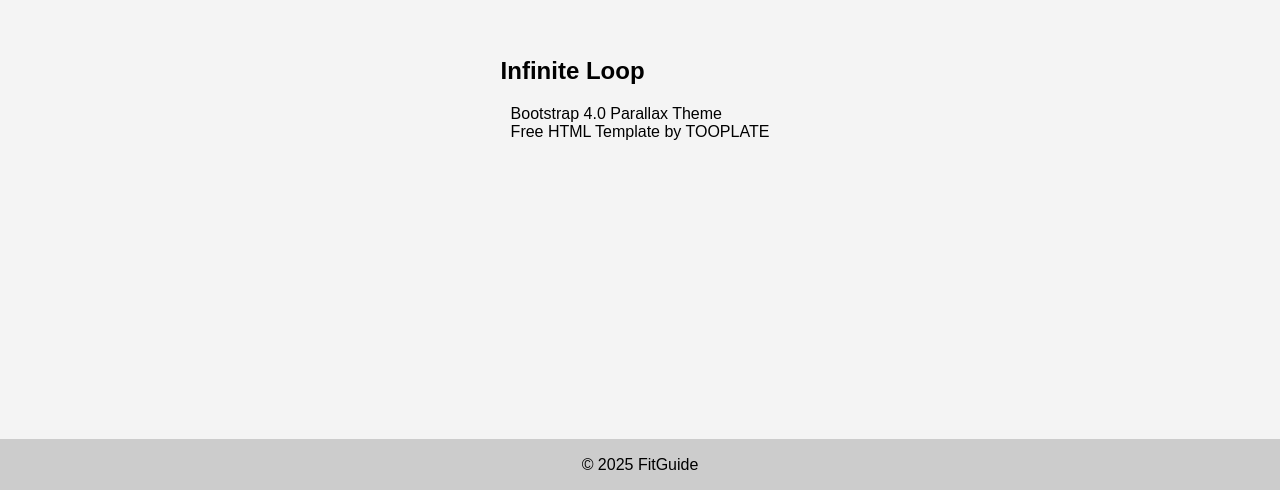
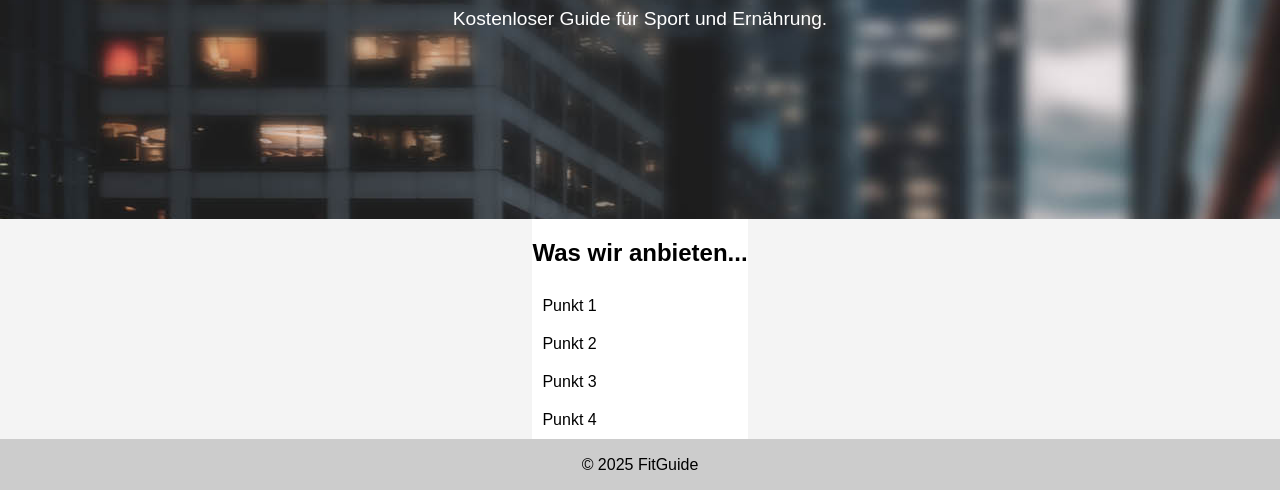
Before and after one commit to phil-ptz/webserver, a plain HTML site: page public/html/index.html in a window 1280 px wide. Shown: the part 310-800 px from the top of the page. Drawn offline with Linux system fonts and the light colour scheme.

Commit message:
index design

```diff
--- a/public/css/stylesheet.css
+++ b/public/css/stylesheet.css
@@ -203,3 +203,26 @@ iframe {
     border: none;
     border-radius: 8px;
 }
+
+/* index */
+
+#start-section {
+    background-image: url(/media/img/start.jpg);
+    background-color: #222;
+    width: 100%;
+    height: 100%;
+    display: flex;
+    text-align: center;
+    justify-content: center;
+    align-items: center;
+    color: white;
+    font-size: larger;
+}
+
+#info-section {
+    background-color: white;
+}
+
+#info-section div {
+    display: grid;
+}
--- a/public/html/index.html
+++ b/public/html/index.html
@@ -23,23 +23,25 @@
       </nav>
     </header>
 
-    <main id="index-main">
-      <section id="infinite" class="text-white tm-font-big tm-parallax">
-        <div class="text-center tm-hero-text-container">
-          <div class="tm-hero-text-container-inner">
-              <h2 class="tm-hero-title">Infinite Loop</h2>
-              <p class="tm-hero-subtitle">
-                Bootstrap 4.0 Parallax Theme
-                <br>Free HTML Template by TOOPLATE
+    <main>
+      <section id="start-section">
+          <div>
+              <h2>FitGuide</h2>
+              <p>
+                Kostenloser Guide für Sport und Ernährung.
               </p>
           </div>
         </div>
+      </section>
 
-        <div class="tm-next tm-intro-next">
-          <a href="#whatwedo" class="text-center tm-down-arrow-link">
-            <i class="fas fa-2x fa-arrow-down tm-down-arrow"></i>
-          </a>
-        </div>
+      <section id="info-section">
+          <h2>Was wir anbieten...</h2>
+          <div>
+            <p>Punkt 1</p>
+            <p>Punkt 2</p>
+            <p>Punkt 3</p>
+            <p>Punkt 4</p>
+          </div>
       </section>
     </main>
 
```
Also changed, not shown: public/media/img/start.jpg (added).
